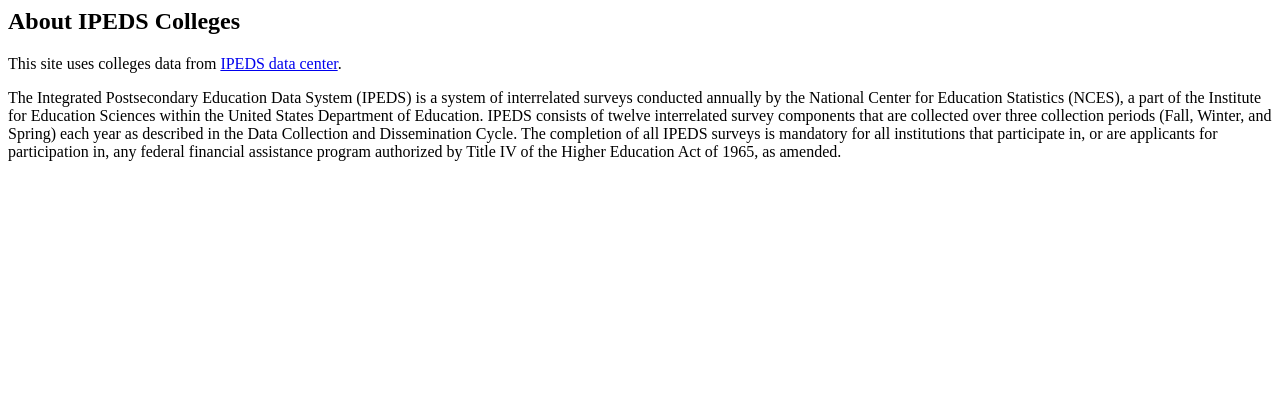
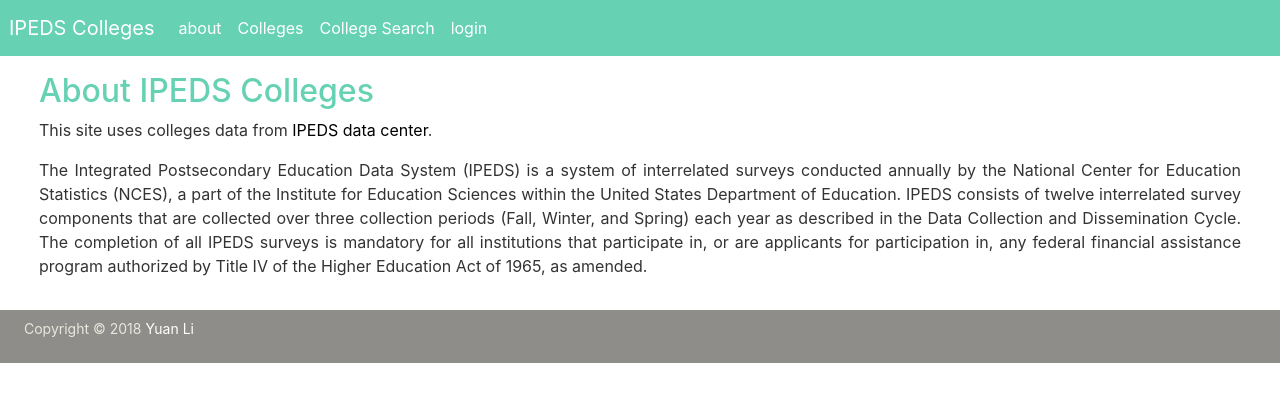
Before and after one commit to yuanlii/Django-MySQL-IPEDS-colleges, a Django app: page /colleges/ in a window 1280 px wide. Shown: the top 402 px of the page. Run offline with Django 3.2, Linux system fonts and the light colour scheme; some libraries are stand-ins or nearby versions.

Commit message:
Fix template issues; hack a filter page

```diff
--- a/colleges/templates/colleges/about.html
+++ b/colleges/templates/colleges/about.html
@@ -1,4 +1,4 @@
-
+{% extends 'colleges/base.html' %}
 
 {% block content %}
 
--- a/colleges/templates/colleges/base.html
+++ b/colleges/templates/colleges/base.html
@@ -1,6 +1,6 @@
+<!DOCTYPE html>
+
 {% load static %}
-
-<!DOCTYPE html>
 
 <html lang="en">
   <head>
@@ -36,6 +36,9 @@
               <a class="nav-link" href="{% url 'institution' %}">Colleges</a>
             </li>
 
+            <li class="nav-item">
+              <a class="nav-link" href="{% url 'institution_search' %}">College Search</a>
+            </li>
 
             <li class="nav-item">
               <a class="nav-link" href="{% url 'login' %}">login</a>
--- a/colleges/templates/colleges/home.html
+++ b/colleges/templates/colleges/home.html
@@ -1,6 +1,4 @@
-{% load static %}
-
-<!DOCTYPE html>
+{% extends 'colleges/base.html' %}
 
 <h2>{% block title %}IPEDS Institutions{% endblock title %}</h2>
 
--- a/colleges/templates/colleges/index.html
+++ b/colleges/templates/colleges/index.html
@@ -1,6 +1,7 @@
+<!DOCTYPE html>
+
 {% load static %}
 
-<!DOCTYPE html>
 <html lang="en">
 
   <head>
--- a/colleges/templates/colleges/tables.html
+++ b/colleges/templates/colleges/tables.html
@@ -1,6 +1,7 @@
+<!DOCTYPE html>
+
 {% load static %}
 
-<!DOCTYPE html>
 <html lang="en">
 
   <head>
--- a/colleges/urls.py
+++ b/colleges/urls.py
@@ -6,6 +6,7 @@
     path('about/', views.AboutPageView.as_view(), name='about'),
 
     path('institutions/', views.InstitutionListView.as_view(), name='institution'),
+    path('institutions/search/', views.InstitutionFilterView.as_view(), name='institution_search'),
     path('institutions/<int:pk>/', views.InstitutionDetailView.as_view(), name='institution_detail'),
 
     path('institutions/new/', views.InstitutionCreateView.as_view(), name='institution_new'),
```
